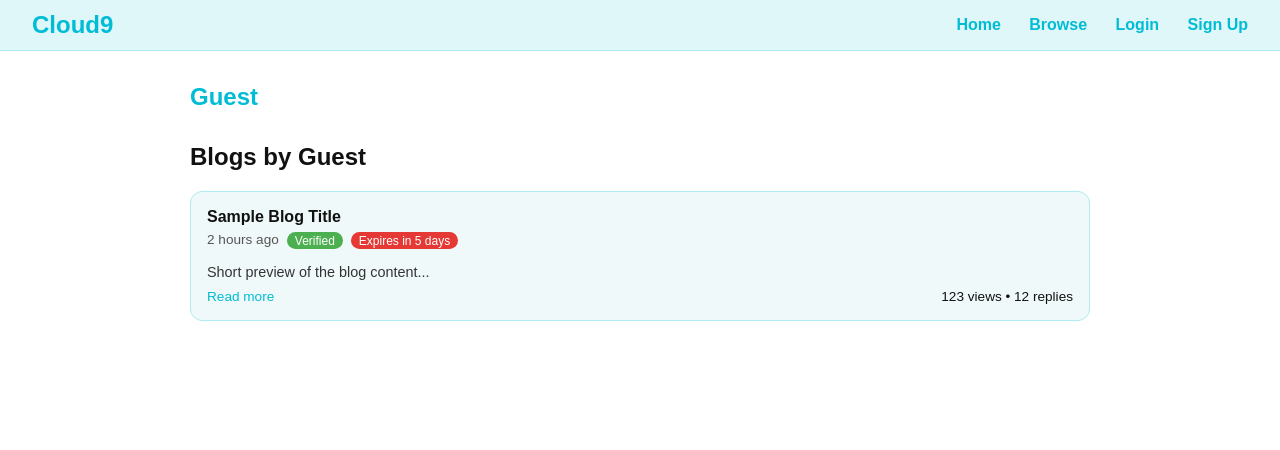
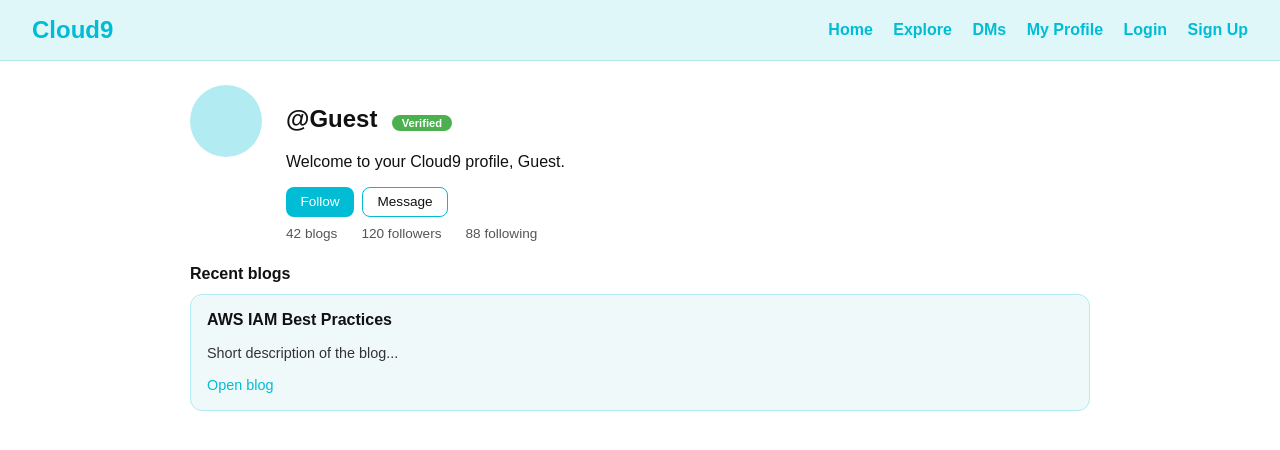
Before and after one commit to ThatoneGuywhoStoleyourPassword/IT342, a PHP site: page /profile.php in a window 1280 px wide. Shown: the top 450 px of the page. Run offline with PHP 8.4, Linux system fonts and the light colour scheme.

Commit message:
New layouts for dm and profile page

```diff
--- a/frontend/profile.php
+++ b/frontend/profile.php
@@ -1,48 +1,50 @@
 <?php
 $userId   = $_COOKIE['user_id'] ?? null;
-$username = $_GET['user'] ?? ($_COOKIE['username'] ?? 'Guest');
+$username = $_COOKIE['username'] ?? 'Guest';
 $isLoggedIn = !empty($userId);
 ?>
 <!DOCTYPE html>
 <html lang="en">
 <head>
     <meta charset="UTF-8">
-    <title>Cloud9 - <?= htmlspecialchars($username) ?></title>
+    <title>Cloud9 - Profile</title>
     <meta name="viewport" content="width=device-width, initial-scale=1">
     <style>
-        body { margin:0; font-family: Arial, sans-serif; background:#ffffff; color:#111;}
-        header { background:#e0f7fa; border-bottom:1px solid #b2ebf2; padding:1rem 2rem; display:flex; justify-content:flex-end; align-items:center;}
-        .logo { position:absolute; left:2rem; font-weight:bold; font-size:1.5rem; color:#00bcd4; }
-        nav a { color:#00bcd4; margin-left:1.5rem; text-decoration:none; font-weight:bold; }
+        body { margin:0; font-family: Arial, sans-serif; background:#ffffff; color:#111; }
+        header { background:#e0f7fa; border-bottom:1px solid #b2ebf2; padding:1rem 2rem; display:flex; justify-content:space-between; align-items:center; }
+        .logo { font-weight:bold; font-size:1.5rem; color:#00bcd4; }
+        nav a { color:#00bcd4; margin-left:1rem; text-decoration:none; font-weight:bold; }
         nav a:hover { text-decoration:underline; }
-        .container { max-width:900px; margin:2rem auto; padding:0 1rem; }
-        .profile-header { display:flex; align-items:center; justify-content:space-between; margin-bottom:2rem; }
-        .profile-name { font-size:1.5rem; color:#00bcd4; font-weight:bold; }
-        .btn-link { color:#00bcd4; text-decoration:none; }
+        .container { max-width:900px; margin:1.5rem auto; padding:0 1rem; }
+        .profile-header { display:flex; gap:1.5rem; align-items:flex-start; }
+        .avatar { width:72px; height:72px; border-radius:999px; background:#b2ebf2; }
+        .badge { padding:.15rem .6rem; border-radius:999px; font-size:.7rem; background:#00bcd4; color:#fff; margin-left:.5rem; }
+        .badge.verified { background:#4caf50; }
+        .actions { margin-top:.6rem; display:flex; gap:.5rem; flex-wrap:wrap; }
+        .btn { border:none; border-radius:.5rem; padding:.4rem .9rem; cursor:pointer; font-size:.85rem; }
+        .btn.primary { background:#00bcd4; color:#fff; }
+        .btn.outline { background:transparent; border:1px solid #00bcd4; color:#111; }
+        .stats { display:flex; gap:1.5rem; margin-top:.6rem; font-size:.85rem; color:#555; }
+        .section-title { margin:1.5rem 0 .7rem; font-size:1rem; color:#111; }
+        .blog-list { display:grid; gap:1rem; grid-template-columns:repeat(auto-fit, minmax(260px, 1fr)); }
+        .card { background:#f0f9f9; border-radius:.75rem; padding:1rem; border:1px solid #b2ebf2; }
+        .card h3 { margin-top:0; font-size:1rem; }
+        .card p { font-size:.9rem; color:#333; }
+        .btn-link { color:#00bcd4; text-decoration:none; font-size:.9rem; }
         .btn-link:hover { text-decoration:underline; }
-        .card { background:#f0f9f9; border-radius:.75rem; border:1px solid #b2ebf2; padding:1rem; margin-bottom:1rem; }
-        .card h3 { margin-top:0; margin-bottom:.4rem; font-size:1rem; }
-        .meta { font-size:.85rem; color:#555; margin-bottom:.4rem; display:flex; gap:.5rem; flex-wrap:wrap;}
-        .badge { padding:.1rem .5rem; border-radius:999px; font-size:.75rem; background:#00bcd4; color:#fff;}
-        .badge.expiring { background:#e53935; }
-        .badge.verified { background:#4caf50; }
-        .blog-snippet { font-size:.9rem; color:#333; margin-bottom:.6rem; }
-        .card-footer { display:flex; justify-content:space-between; align-items:center; font-size:.85rem; }
     </style>
 </head>
 <body>
 <header>
     <div class="logo">Cloud9</div>
     <nav>
+        <a href="index.php">Home</a>
+        <a href="browse.php">Explore</a>
+        <a href="inbox.php">DMs</a>
+        <a href="profile.php">My Profile</a>
         <?php if ($isLoggedIn): ?>
-            <a href="index.php">Home</a>
-            <a href="browse.php">Browse</a>
-            <a href="inbox.php">DMs</a>
-            <a href="profile.php">My Profile</a>
             <a href="/api/logout.php">Logout</a>
         <?php else: ?>
-            <a href="index.php">Home</a>
-            <a href="browse.php">Browse</a>
             <a href="login.php">Login</a>
             <a href="register.php">Sign Up</a>
         <?php endif; ?>
@@ -50,27 +52,31 @@ $isLoggedIn = !empty($userId);
 </header>
 
 <main class="container">
-    <div class="profile-header">
-        <div class="profile-name"><?= htmlspecialchars($username) ?></div>
-        <?php if ($isLoggedIn && $username === $_COOKIE['username']): ?>
-            <a class="btn-link" href="edit_profile.php">Edit Profile</a>
-        <?php endif; ?>
-    </div>
+    <section class="profile-header">
+        <div class="avatar"></div>
+        <div>
+            <h1>@<?= htmlspecialchars($username) ?> <span class="badge verified">Verified</span></h1>
+            <p>Welcome to your Cloud9 profile, <?= htmlspecialchars($username) ?>.</p>
+            <div class="actions">
+                <button class="btn primary">Follow</button>
+                <button class="btn outline">Message</button>
+            </div>
+            <div class="stats">
+                <span>42 blogs</span>
+                <span>120 followers</span>
+                <span>88 following</span>
+            </div>
+        </div>
+    </section>
 
     <section>
-        <h2 class="section-title">Blogs by <?= htmlspecialchars($username) ?></h2>
-        <div class="card">
-            <h3>Sample Blog Title</h3>
-            <div class="meta">
-                <span>2 hours ago</span>
-                <span class="badge verified">Verified</span>
-                <span class="badge expiring">Expires in 5 days</span>
-            </div>
-            <p class="blog-snippet">Short preview of the blog content...</p>
-            <div class="card-footer">
-                <a class="btn-link" href="blog_view.php?id=1">Read more</a>
-                <span>123 views • 12 replies</span>
-            </div>
+        <h2 class="section-title">Recent blogs</h2>
+        <div class="blog-list">
+            <article class="card">
+                <h3>AWS IAM Best Practices</h3>
+                <p>Short description of the blog...</p>
+                <a class="btn-link" href="blog_view.php?id=1">Open blog</a>
+            </article>
         </div>
     </section>
 </main>
--- a/frontend/register.php
+++ b/frontend/register.php
@@ -24,7 +24,7 @@ $isLoggedIn = !empty($userId);
 </head>
 <body>
 <div class="card">
-    <h1>Register</h1>
+    <h1>Cloud9</h1>
     <a class="back-home" href="index.php">Back to Home</a>
 
     <?php if (!empty($_GET['error'])): ?>
```
Also changed, not shown: frontend/inbox.php (+53 -19 lines).
